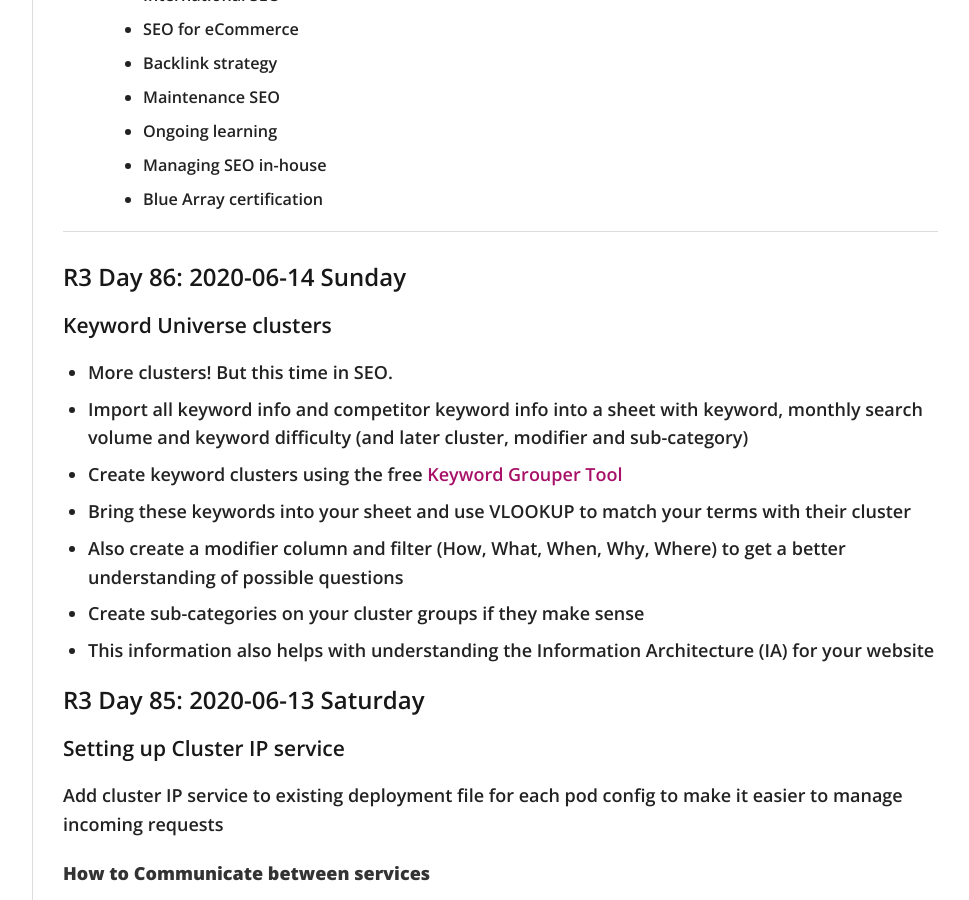
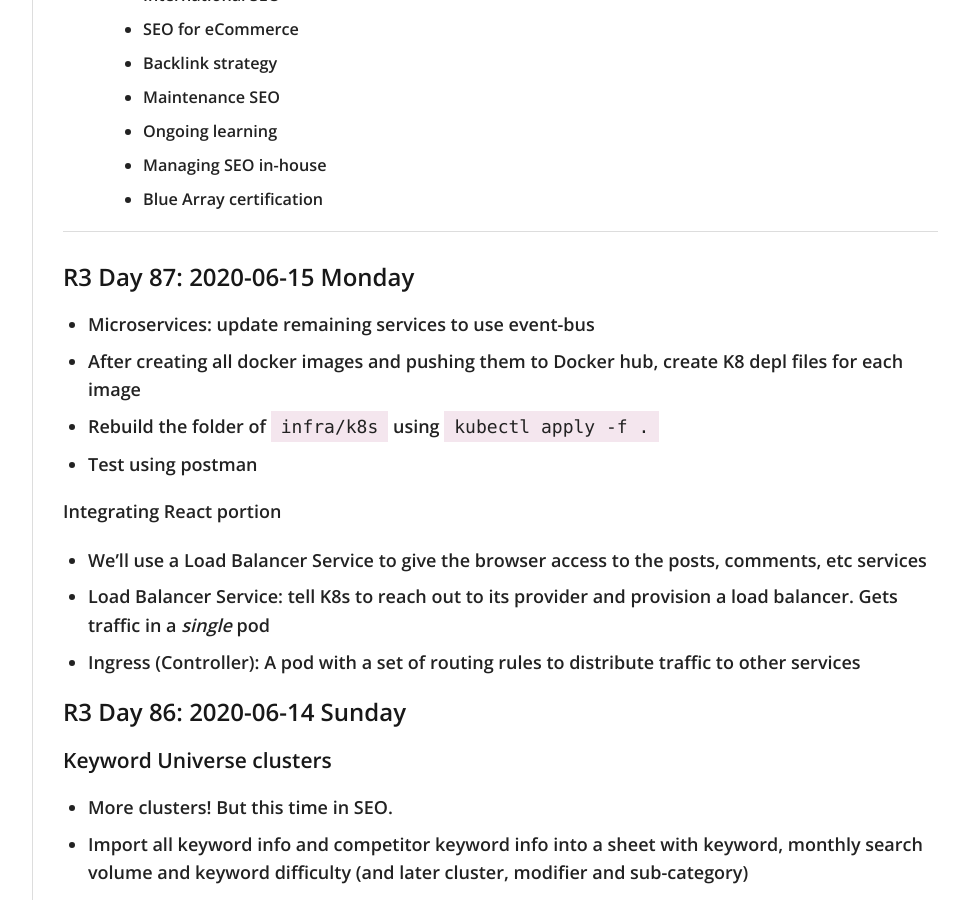
Before and after one commit to virtual/100daysofcode, a Jekyll site: the page built from index.md, in a window 1280 px wide and 900 px high, scrolled down 4050 px. Shown: the whole window, without its empty margins (272-1241 px from the left). Built offline with Jekyll 4.4.1, drawn with Linux system fonts in a browser that asks for light colours; nearby versions of some CDN libraries; our own code applies the rules of GitHub Pages for plain Markdown files.

Commit message:
add deployments

```diff
--- a/index.md
+++ b/index.md
@@ -131,6 +131,20 @@
 
 ---
 
+## R3 Day 87: 2020-06-15 Monday
+
+- Microservices: update remaining services to use event-bus
+- After creating all docker images and pushing them to Docker hub, create K8 depl files for each image
+- Rebuild the folder of `infra/k8s` using `kubectl apply -f .`
+- Test using postman
+
+Integrating React portion
+
+- We'll use a Load Balancer Service to give the browser access to the posts, comments, etc services
+- Load Balancer Service: tell K8s to reach out to its provider and provision a load balancer. Gets traffic in a _single_ pod
+- Ingress (Controller): A pod with a set of routing rules to distribute traffic to other services
+
+
 ## R3 Day 86: 2020-06-14 Sunday
 
 ### Keyword Universe clusters
```
